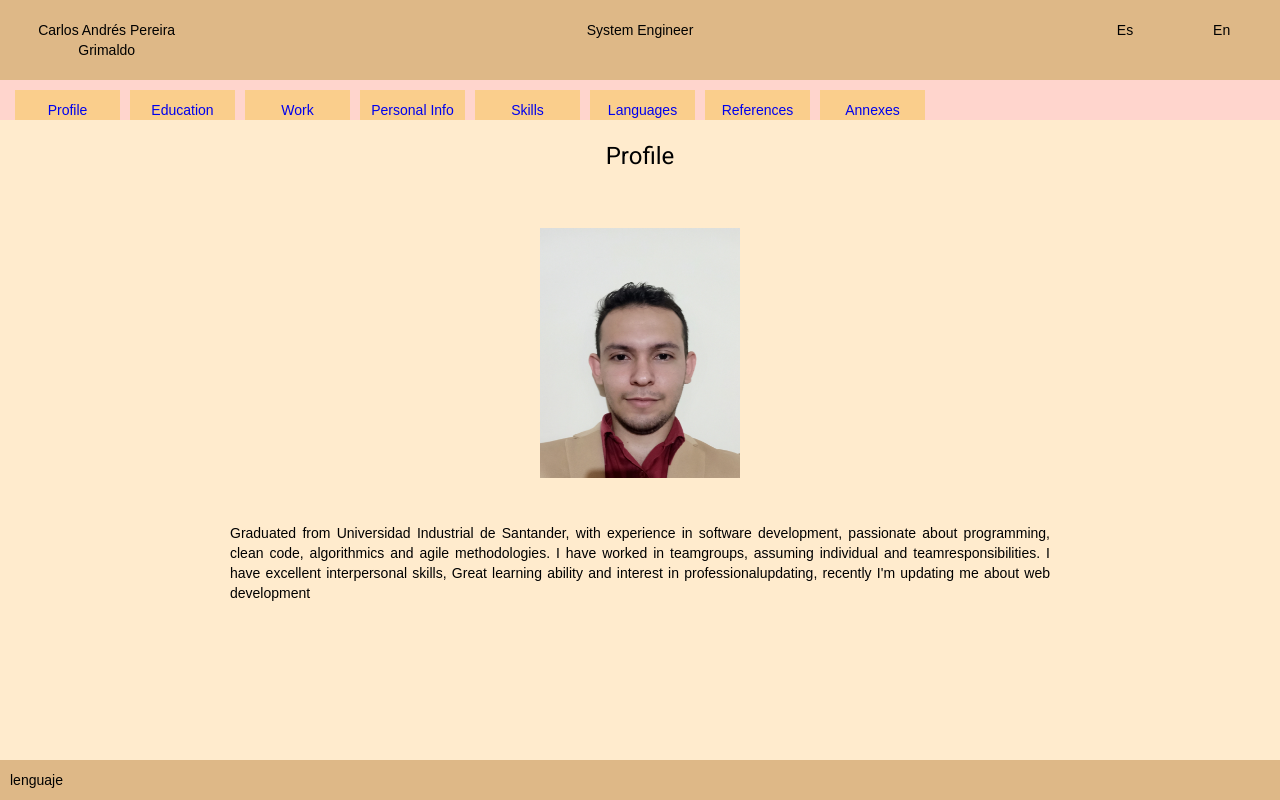
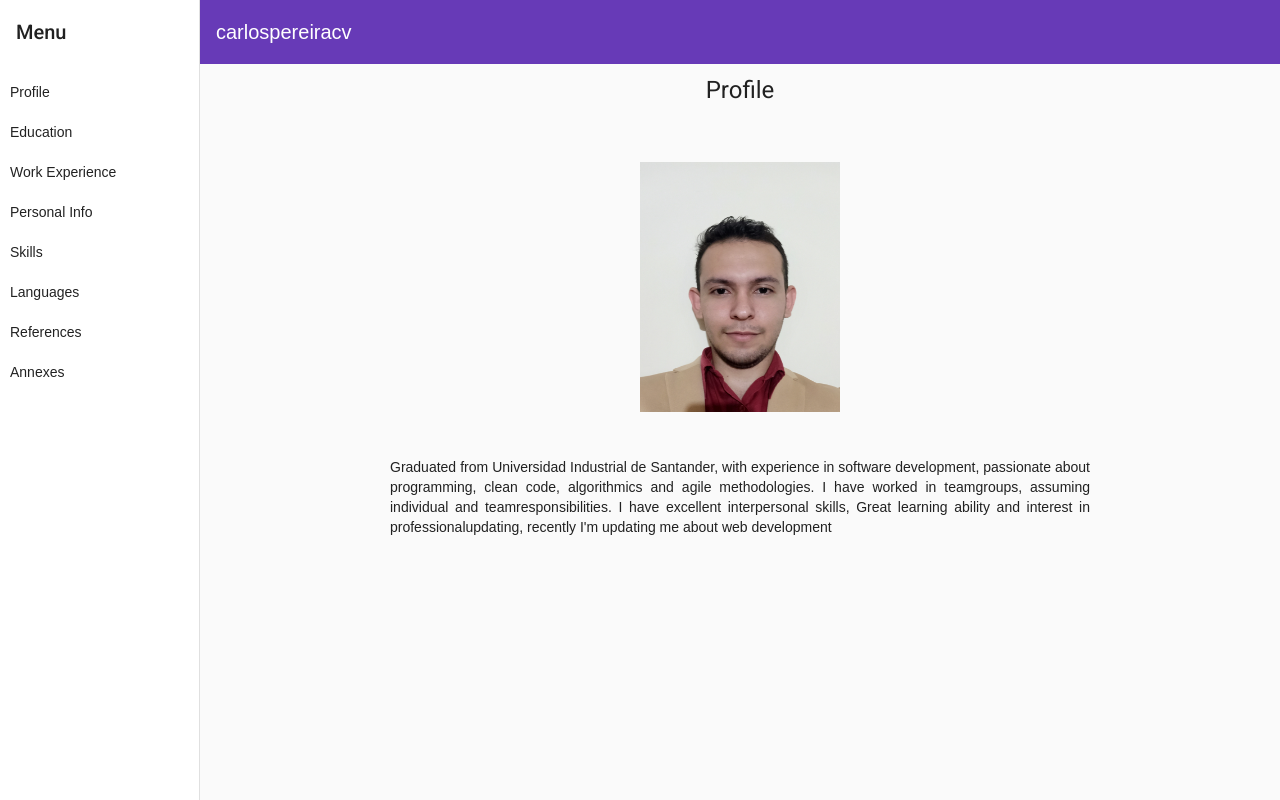
Before and after one commit to xLyordx/curriculumvitae, an Angular app in the folder carlospereiracv/: page / in a window 1280 px wide. Built offline with nearby package versions, Linux system fonts and the light colour scheme.

Commit message:
Using angular materias sidenav

```diff
--- a/carlospereiracv/src/app/Models/configuration.en.ts
+++ b/carlospereiracv/src/app/Models/configuration.en.ts
@@ -5,14 +5,14 @@ import { Language } from './Language';
 import { Reference } from './Reference';
 
 export var menus = [
-    new Menu("Home", "Profile", "Profile", "col-lg-1 col-md-1 col-sm-0"),
-    new Menu("Education", "Education", "Education", "col-lg-1 col-md-1 col-sm-0"),
-    new Menu("WorkExp", "Work Experience", "Work Experience", "col-lg-1 col-md-1 col-sm-0"),
-    new Menu("PersInfo", "Personal Info", "Personal Info", "col-lg-1 col-md-1 col-sm-0"),
-    new Menu("Skills", "Skills", "Skills", "col-lg-1 col-md-1 col-sm-0"),
-    new Menu("Languages", "Languages", "Languages", "col-lg-1 col-md-1 col-sm-0"),
-    new Menu("References", "References", "References", "col-lg-1 col-md-1 col-sm-0"),
-    new Menu("Annexes", "Annexes", "Annexes", "col-lg-1 col-md-1 col-sm-0")
+    new Menu("Home", "Profile", "Profile", "col-lg-12 col-md-12 col-sm-12 col-xs-12"),
+    new Menu("Education", "Education", "Education", "col-lg-12 col-md-12 col-sm-12 col-xs-12"),
+    new Menu("WorkExp", "Work Experience", "Work Experience", "col-lg-12 col-md-12 col-sm-12 col-xs-12"),
+    new Menu("PersInfo", "Personal Info", "Personal Info", "col-lg-12 col-md-12 col-sm-12 col-xs-12"),
+    new Menu("Skills", "Skills", "Skills", "col-lg-12 col-md-12 col-sm-12 col-xs-12"),
+    new Menu("Languages", "Languages", "Languages", "col-lg-12 col-md-12 col-sm-12 col-xs-12"),
+    new Menu("References", "References", "References", "col-lg-12 col-md-12 col-sm-12 col-xs-12"),
+    new Menu("Annexes", "Annexes", "Annexes", "col-lg-12 col-md-12 col-sm-12 col-xs-12")
 ];
 
 export var perfil = {
--- a/carlospereiracv/src/app/app.component.html
+++ b/carlospereiracv/src/app/app.component.html
@@ -1,3 +1,4 @@
+<app-nav>
     <div class="contenedor">
 
         <header class="fila">
@@ -29,3 +30,4 @@
         </footer>
 
     </div>
+</app-nav>
--- /dev/null
+++ b/carlospereiracv/src/app/nav/nav.component.css
@@ -0,0 +1,17 @@
+.sidenav-container {
+  height: 100%;
+}
+
+.sidenav {
+  width: 200px;
+}
+
+.sidenav .mat-toolbar {
+  background: inherit;
+}
+
+.mat-toolbar.mat-primary {
+  position: sticky;
+  top: 0;
+  z-index: 1;
+}
--- /dev/null
+++ b/carlospereiracv/src/app/nav/nav.component.html
@@ -0,0 +1,17 @@
+<mat-sidenav-container class="sidenav-container">
+    <mat-sidenav #drawer class="sidenav" fixedInViewport [attr.role]="(isHandset$ | async) ? 'dialog' : 'navigation'" [mode]="(isHandset$ | async) ? 'over' : 'side'" [opened]="(isHandset$ | async) === false">
+        <mat-toolbar>Menu</mat-toolbar>
+        <mat-nav-list>
+            <a *ngFor="let menu of menusApp" class="{{menu._colDis}} " [routerLink]="[menu._route]" [routerLinkActive]="['actual']" title="{{menu._hint}}">{{menu._tag}}</a>
+        </mat-nav-list>
+    </mat-sidenav>
+    <mat-sidenav-content>
+        <mat-toolbar color="primary">
+            <button type="button" aria-label="Toggle sidenav" mat-icon-button (click)="drawer.toggle()" *ngIf="isHandset$ | async">
+        <mat-icon aria-label="Side nav toggle icon">menu</mat-icon>
+      </button>
+            <span>carlospereiracv</span>
+        </mat-toolbar>
+        <router-outlet></router-outlet>
+    </mat-sidenav-content>
+</mat-sidenav-container>
--- /dev/null
+++ b/carlospereiracv/src/app/nav/nav.component.ts
@@ -0,0 +1,24 @@
+import { Component } from '@angular/core';
+import { BreakpointObserver, Breakpoints } from '@angular/cdk/layout';
+import { Observable } from 'rxjs';
+import { map, shareReplay } from 'rxjs/operators';
+import { menus } from './../Models/configuration.en';
+
+@Component({
+  selector: 'app-nav',
+  templateUrl: './nav.component.html',
+  styleUrls: ['./nav.component.css']
+})
+export class NavComponent {
+
+  public menusApp = menus;
+
+  isHandset$: Observable<boolean> = this.breakpointObserver.observe(Breakpoints.Handset)
+    .pipe(
+      map(result => result.matches),
+      shareReplay()
+    );
+
+  constructor(private breakpointObserver: BreakpointObserver) {}
+
+}
--- a/carlospereiracv/src/main.ts
+++ b/carlospereiracv/src/main.ts
@@ -3,6 +3,8 @@ import { platformBrowserDynamic } from '@angular/platform-browser-dynamic';
 
 import { AppModule } from './app/app.module';
 import { environment } from './environments/environment';
+
+import 'hammerjs'
 
 if (environment.production) {
   enableProdMode();
```
Also changed, not shown: carlospereiracv/src/app/app.module.ts (+18 -2 lines), carlospereiracv/src/app/material/material.module.ts (added, +12 -0 lines), 5 other files (tests, documents, lock files or other folders). Lines whose indentation alone changed are shown as unchanged.
